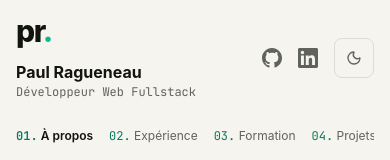
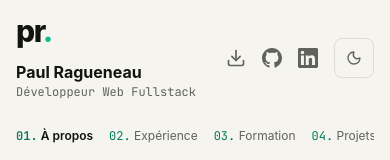
Before and after one commit to Periicles/portfolio, a Next.js app: page / in a window 390 px wide. Shown: the top 160 px of the page. Built offline with nearby package versions, Linux system fonts and the light colour scheme.

Commit message:
feat(nav): proposer le téléchargement du CV dans la navigation
Bouton complet en barre latérale sur desktop, icône à côté des réseaux
sur mobile.

```diff
--- /dev/null
+++ b/app/components/CvDownload.tsx
@@ -0,0 +1,31 @@
+import { Download } from 'lucide-react'
+import { site } from '@/content/site'
+
+const label = 'Télécharger le CV'
+
+export default function CvDownload({ compact = false }: { compact?: boolean }) {
+    if (compact) {
+        return (
+            <a
+                href={site.cv.href}
+                download={site.cv.fileName}
+                className="text-muted hover:text-ink transition-colors"
+                aria-label={`${label} (PDF)`}
+            >
+                <Download className="w-5 h-5" />
+            </a>
+        )
+    }
+
+    return (
+        <a
+            href={site.cv.href}
+            download={site.cv.fileName}
+            className="inline-flex items-center gap-2 px-4 py-2 border border-accent text-accent-strong text-sm font-semibold rounded hover:bg-accent hover:text-ink transition-colors"
+        >
+            <Download className="w-4 h-4" />
+            {label}
+            <span className="sr-only"> (PDF)</span>
+        </a>
+    )
+}
--- a/app/components/Navigation.tsx
+++ b/app/components/Navigation.tsx
@@ -2,6 +2,7 @@
 
 import { useEffect, useRef, useState } from 'react'
 import ThemeToggle from './ThemeToggle'
+import CvDownload from './CvDownload'
 import { GitHubIcon } from './icons/GitHubIcon'
 import { LinkedInIcon } from './icons/LinkedInIcon'
 import { site } from '@/content/site'
@@ -52,6 +53,7 @@ export default function Navigation({ year }: { year: number }) {
                     </div>
 
                     <div className="flex items-center gap-4 md:hidden">
+                        <CvDownload compact />
                         <a
                             href={site.socials.github}
                             target="_blank"
@@ -109,6 +111,8 @@ export default function Navigation({ year }: { year: number }) {
             </div>
 
             <div className="hidden md:block space-y-4">
+                <CvDownload />
+
                 <div className="flex space-x-4">
                     <a
                         href={site.socials.github}
```
